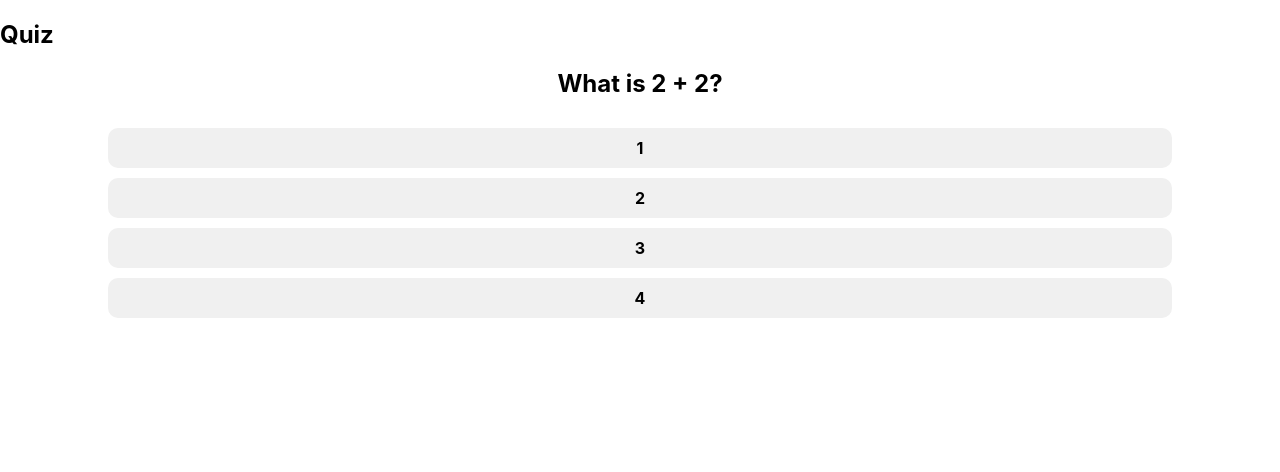
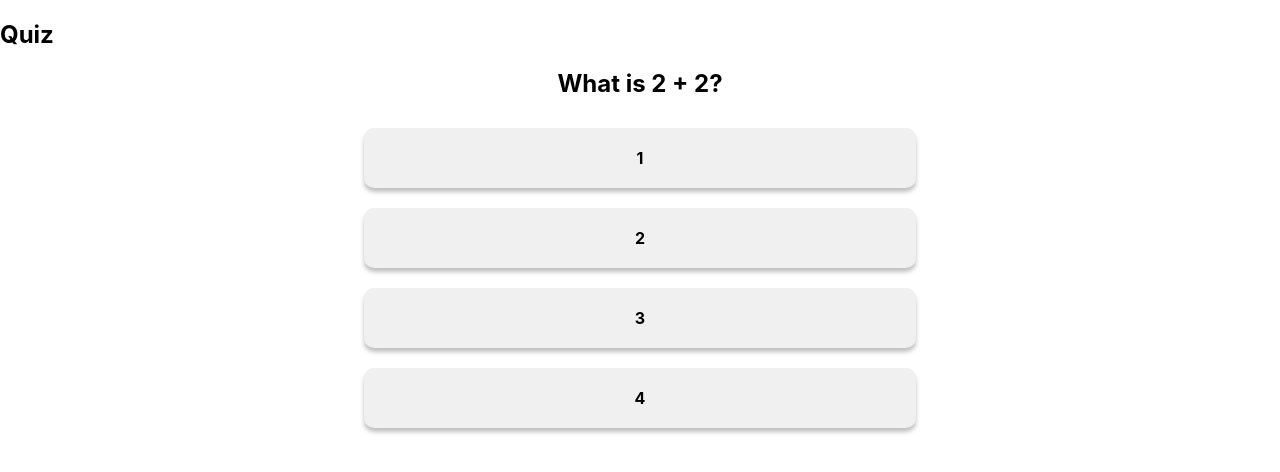
Before and after one commit to shawfeg218/esp32-robotArm-app, a React (Create React App) app in the folder client/: page /quiz in a window 1280 px wide. Both pictures are taken after a click on the button "Math". Shown: the top 472 px of the page. Built offline with nearby package versions, Linux system fonts and the light colour scheme.

Commit message:
finish question.css

```diff
--- a/client/src/components/Question.css
+++ b/client/src/components/Question.css
@@ -1,8 +1,12 @@
+/* file: Question.css */
+
 .question-container {
   display: flex;
   flex-direction: column;
   align-items: center;
-	margin-top: 20px;
+  justify-content: center;
+  max-height: 100vh;
+  overflow: auto;
 }
 
 .question-text {
@@ -16,30 +20,86 @@
   flex-direction: column;
   align-items: center;
   margin-top: 20px;
+  max-width: 500px;
   width: 100%;
+  overflow: auto;
 }
 
 .option {
   background-color: #f0f0f0;
   border: none;
   border-radius: 10px;
-	padding: 10px 20px;
-	margin-bottom: 10px;
+  padding: 20px;
+  margin-bottom: 20px;
   font-size: 16px;
   font-weight: bold;
-	width: 80%;
+  max-width: 50%;
+  width: 100%;
   text-align: center;
   cursor: pointer;
+  box-shadow: 0px 4px 4px rgba(0, 0, 0, 0.25);
+  transition: all 0.3s ease-in-out;
 }
 
 .option:hover {
   background-color: #e0e0e0;
+  transform: translateY(-5px);
 }
 
-.correct {
+.option.disabled {
+  cursor: not-allowed;
+}
+
+.disabled.correct {
   background-color: #d8e8c2;
 }
 
-.incorrect {
+.disabled.incorrect {
   background-color: #f8c2c2;
 }
+
+.next-button {
+  margin-top: 20px;
+  padding: 10px 20px;
+  border: none;
+  border-radius: 10px;
+  font-size: 16px;
+  font-weight: bold;
+  background-color: #3f51b5;
+  color: white;
+  cursor: pointer;
+  box-shadow: 0px 4px 4px rgba(0, 0, 0, 0.25);
+  transition: all 0.3s ease-in-out;
+}
+
+.next-button:hover {
+  background-color: #2c3e50;
+  transform: translateY(-5px);
+}
+
+@media only screen and (min-width: 320px) {
+  .options-container {
+    max-width: 90%;
+  }
+  .option {
+    max-width: 80%;
+  }
+}
+
+@media only screen and (min-width: 375px) {
+  .options-container {
+    max-width: 80%;
+  }
+}
+
+@media only screen and (min-width: 768px) {
+  .options-container {
+    max-width: 70%;
+  }
+}
+
+@media only screen and (min-width: 1024px) {
+  .options-container {
+    max-width: 50%;
+  }
+}
--- a/client/src/components/Question.js
+++ b/client/src/components/Question.js
@@ -1,4 +1,4 @@
-import React, { useState, useEffect } from 'react';
+import React, { useState } from 'react';
 import questions from '../data/questions';
 import './Question.css';
 
@@ -10,8 +10,10 @@ function Question({ subject }) {
   const currentQuestion = selectedQuestions[currentQuestionIndex];
 
   const handleOptionClick = (optionIndex) => {
+    if (!isAnswered) {
       setSelectedOptionIndex(optionIndex);
       setIsAnswered(true);
+    }
   };
 
   const handleNextClick = () => {
@@ -22,10 +24,6 @@ function Question({ subject }) {
     }
   };
 
-	useEffect(() => {
-		setSelectedOptionIndex(-1);
-	}, [currentQuestion]);
-
   return (
     <div className="question-container">
       <div className="question-text">{currentQuestion.text}</div>
@@ -33,11 +31,11 @@ function Question({ subject }) {
         {currentQuestion.options.map((option, index) => (
           <div
             key={option.id}
-						className={`option ${
-							isAnswered && index === selectedOptionIndex
-								? option.id === currentQuestion.correctOptionId
+            className={`option ${isAnswered ? 'disabled' : ''} ${
+              isAnswered && option.id === currentQuestion.correctOptionId
                 ? 'correct'
-									: 'incorrect'
+                : isAnswered && index === selectedOptionIndex
+                ? 'incorrect'
                 : ''
             }`}
             onClick={() => handleOptionClick(index)}
```
Also changed, not shown: client/ForChat.txt. Lines whose indentation alone changed are shown as unchanged.
